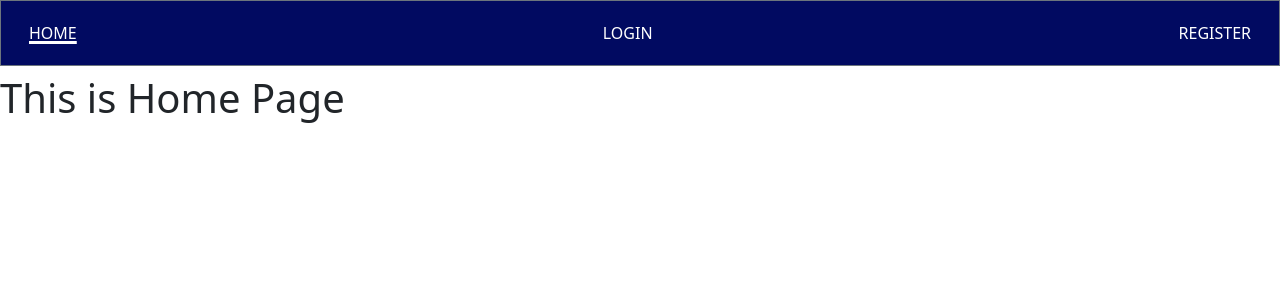
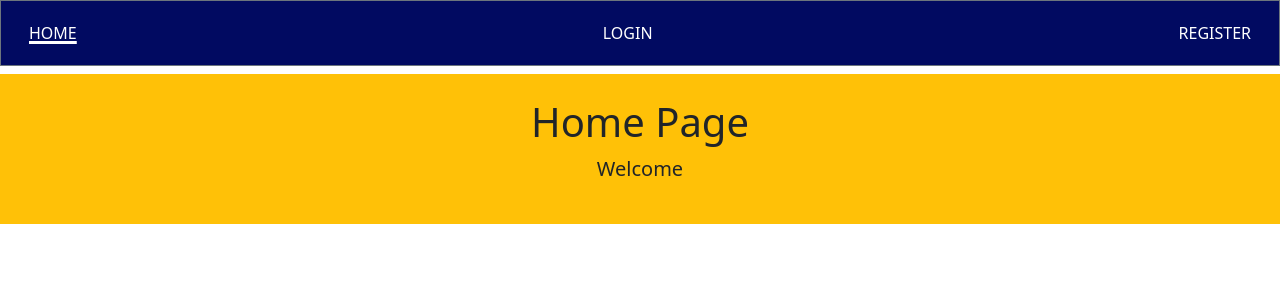
Before and after one commit to PgGitau/shopifi, a React (Create React App) app in the folder client/: page / in a window 1280 px wide. Shown: the top 300 px of the page. Built offline with nearby package versions, Linux system fonts and the light colour scheme.

Commit message:
render Jumbotron component in Home page

```diff
--- a/client/src/pages/Home.js
+++ b/client/src/pages/Home.js
@@ -1,7 +1,9 @@
+import Jumbotron from '../components/cards/Jumbotron';
+
 function Home() {
     return (
       <div>
-        <h1>This is Home Page</h1>
+        <Jumbotron title="Home Page" subtitle="Welcome"/>
       </div>
     );
   }
```
